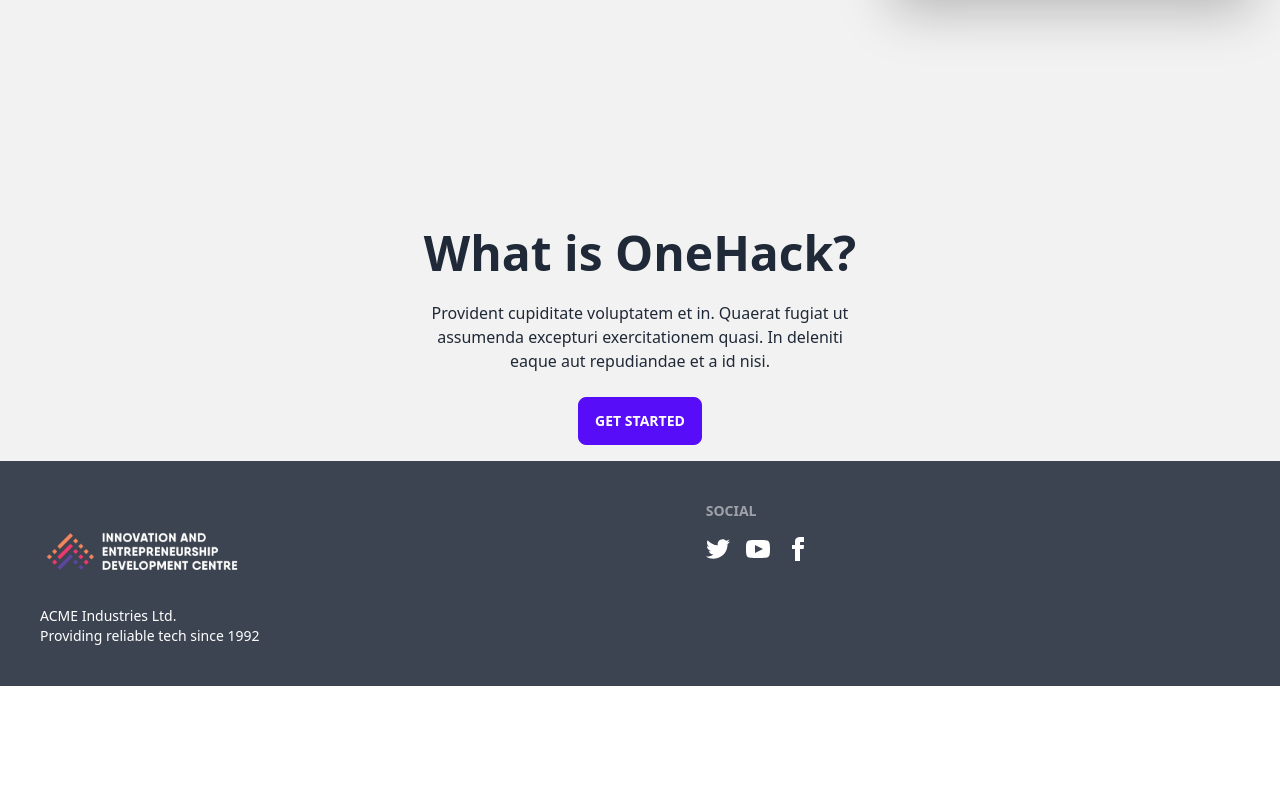
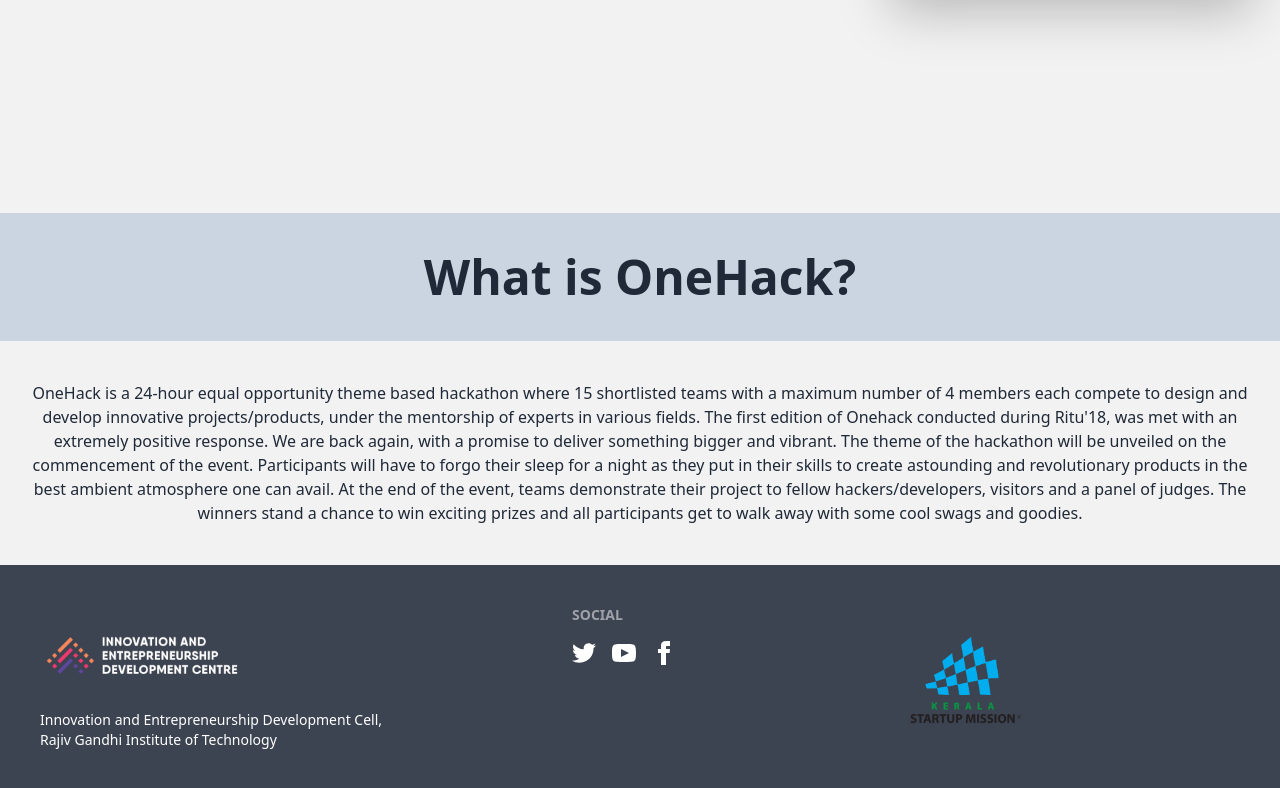
Before and after one commit to RIT-IEDC/OneHack-3.0, a website: page index.html in a window 1280 px wide. Shown: the part 572-1360 px from the top of the page. Before the commit the page ends 1258 px from the top, so only its background shows below. Drawn offline with Linux system fonts and the light colour scheme.

Commit message:
added logos

```diff
--- a/index.html
+++ b/index.html
@@ -9,7 +9,7 @@
   </head>
   <body>
     <!-- Navbar -->
-    <div data-theme="dark" class="navbar bg-base-100 px-56">
+    <div data-theme="dark" class="navbar bg-base-100 px-11 md:px-24 lg:px-56">
       <div class="flex-1">
         <a class="font-bold normal-case text-xl" href="#">OneHack</a>
       </div>
@@ -20,7 +20,7 @@
             src="./images/IEDC-Logo-white.png"
             alt="IEDC logo"
             width="100px"
-            class="mx-8"
+            class="mx-2 md:mx-8 hidden md:block"
           />
         </div>
       </div>
@@ -40,22 +40,36 @@
             excepturi exercitationem quasi. In deleniti eaque aut repudiandae et
             a id nisi.
           </p>
-          <button class="btn btn-primary">Register</button>
+          <button class="btn btn-primary block my-0 mx-auto md:mx-0">
+            Register
+          </button>
         </div>
       </div>
     </div>
 
     <!-- OneHack -->
+    <h1 class="text-5xl font-bold bg-slate-300 text-center py-10">
+      What is OneHack?
+    </h1>
     <div class="hero bg-base-200">
       <div class="hero-content text-center">
-        <div class="max-w-md">
-          <h1 class="text-5xl font-bold">What is OneHack?</h1>
+        <div class="">
           <p class="py-6">
-            Provident cupiditate voluptatem et in. Quaerat fugiat ut assumenda
-            excepturi exercitationem quasi. In deleniti eaque aut repudiandae et
-            a id nisi.
+            OneHack is a 24-hour equal opportunity theme based hackathon where
+            15 shortlisted teams with a maximum number of 4 members each compete
+            to design and develop innovative projects/products, under the
+            mentorship of experts in various fields. The first edition of
+            Onehack conducted during Ritu'18, was met with an extremely positive
+            response. We are back again, with a promise to deliver something
+            bigger and vibrant. The theme of the hackathon will be unveiled on
+            the commencement of the event. Participants will have to forgo their
+            sleep for a night as they put in their skills to create astounding
+            and revolutionary products in the best ambient atmosphere one can
+            avail. At the end of the event, teams demonstrate their project to
+            fellow hackers/developers, visitors and a panel of judges. The
+            winners stand a chance to win exciting prizes and all participants
+            get to walk away with some cool swags and goodies.
           </p>
-          <button class="btn btn-primary">Get Started</button>
         </div>
       </div>
     </div>
@@ -64,7 +78,10 @@
     <footer class="footer p-10 bg-neutral text-neutral-content">
       <div>
         <img src="./images/IEDC-Logo-white.png" alt="IEDC logo" width="200px" />
-        <p>ACME Industries Ltd.<br />Providing reliable tech since 1992</p>
+        <p>
+          Innovation and Entrepreneurship Development Cell,<br />Rajiv Gandhi
+          Institute of Technology
+        </p>
       </div>
       <div>
         <span class="footer-title">Social</span>
@@ -107,6 +124,7 @@
           ></a>
         </div>
       </div>
+      <img src="./images/ksum.png" alt="ksum logo" width="200px" />
     </footer>
   </body>
 </html>
```
Also changed, not shown: dist/output.css, images/ksum.png (added).
